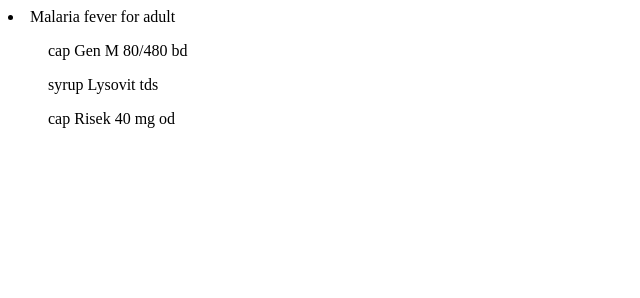
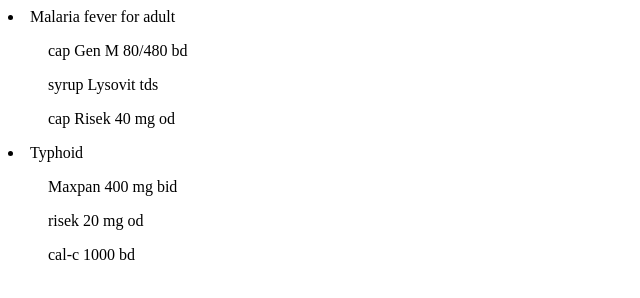
Before and after one commit to hussaingit/nationlab, a plain HTML site: page index.html in a window 1280 px wide. Shown: the whole page, without its empty margins (0-640 px from the left). Drawn offline with Linux system fonts and the light colour scheme.

Commit message:
Add files via upload

```diff
--- a/index.html
+++ b/index.html
@@ -13,6 +13,11 @@
         <ul> syrup Lysovit tds</ul>
         <ul> cap Risek 40 mg od </ul>
      </li>
+     <li> Typhoid
+        <ul>Maxpan 400 mg bid</ul>
+        <ul> risek 20 mg od</ul>
+        <ul> cal-c 1000 bd</ul>
+     </li>
 
 
 </body>
```
